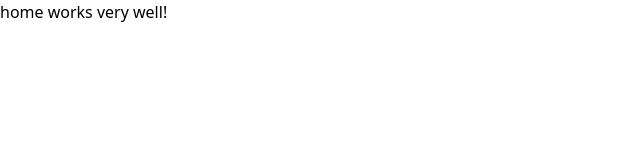
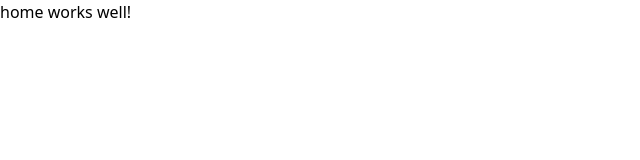
Before and after one commit to MaticDejan/Fitness-Hero, an Angular app in the folder fitnessHero/: page /home in a window 1280 px wide. Shown: the top 160 px of the page, without its empty margins (0-640 px from the left). Built offline with nearby package versions, Linux system fonts and the light colour scheme.

Commit message:
home component html update

```diff
--- a/fitnessHero/src/app/components/home/home.component.html
+++ b/fitnessHero/src/app/components/home/home.component.html
@@ -1 +1 @@
-<p>home works very well!</p>
+<p>home works well!</p>
```
